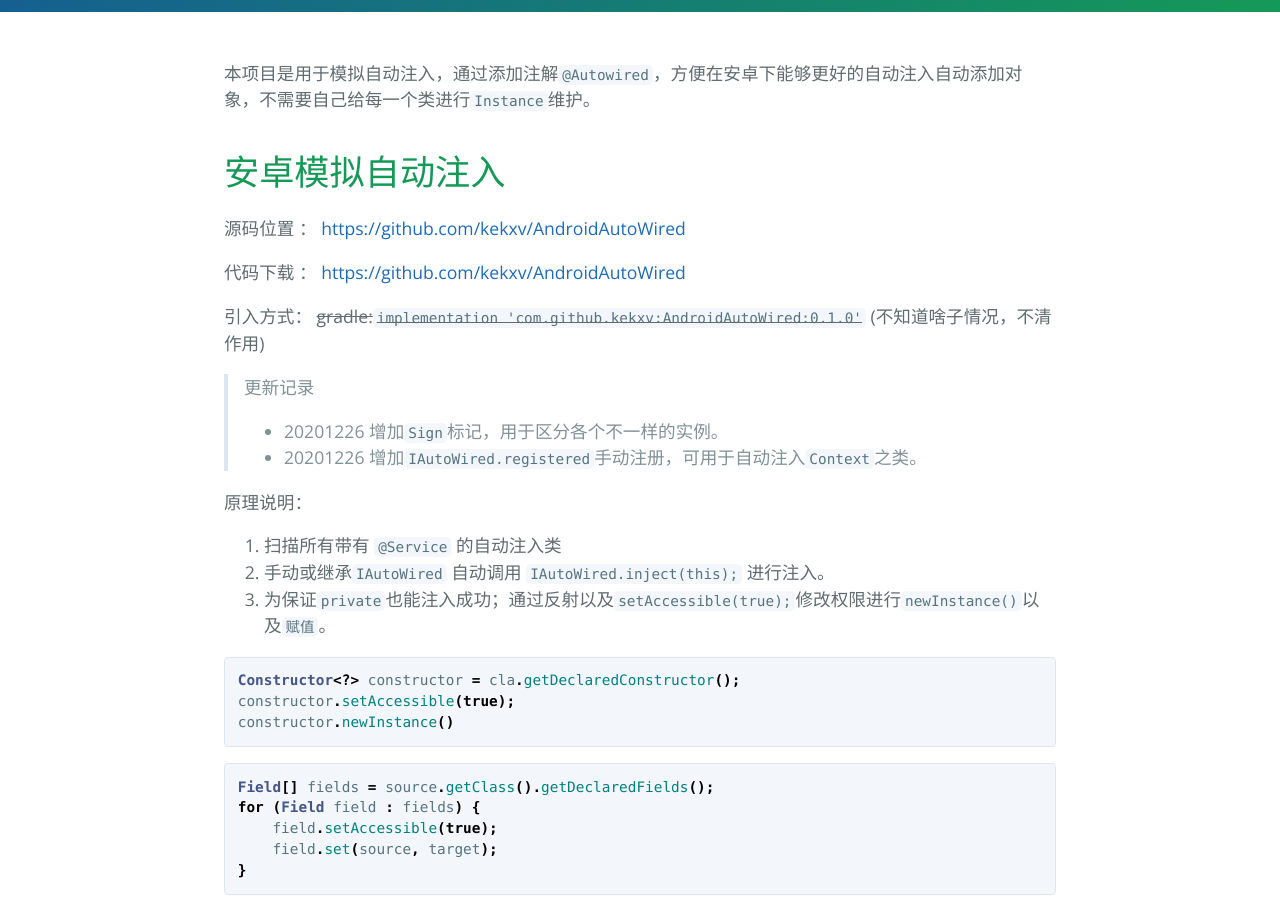
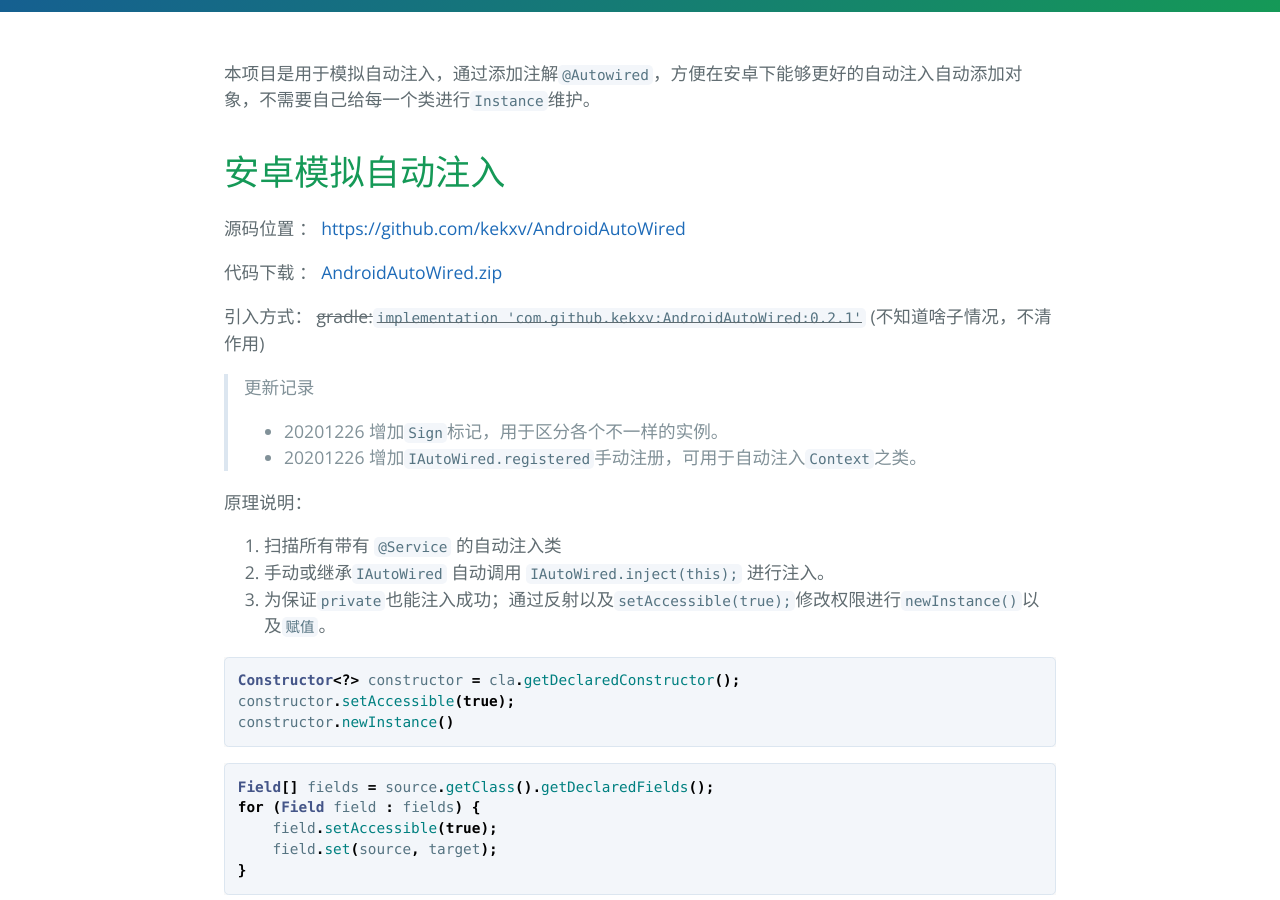
Before and after one commit to kekxv/kekxv.github.io, a Jekyll site: the page built from _posts/2020-12-25-安卓模拟自动注入.md, in a window 1280 px wide and 900 px high, scrolled down 385 px. Built offline with Jekyll 4.4.1, drawn with Linux system fonts in a browser that asks for light colours.

Commit message:
2020-12-25-安卓模拟自动注入.md

```diff
--- a/_posts/2020-12-25-安卓模拟自动注入.md
+++ b/_posts/2020-12-25-安卓模拟自动注入.md
@@ -13,9 +13,9 @@ author: "kekxv"
 
 源码位置 ： [https://github.com/kekxv/AndroidAutoWired](https://github.com/kekxv/AndroidAutoWired)
 
-代码下载 ： [https://github.com/kekxv/AndroidAutoWired](https://github.com/kekxv/AndroidAutoWired/archive/master.zip)
+代码下载 ： [AndroidAutoWired.zip](https://github.com/kekxv/AndroidAutoWired/archive/master.zip)
 
-引入方式： ~~gradle:`implementation 'com.github.kekxv:AndroidAutoWired:0.1.0'`~~ (不知道啥子情况，不清作用)
+引入方式： ~~gradle:`implementation 'com.github.kekxv:AndroidAutoWired:0.2.1'`~~ (不知道啥子情况，不清作用)
 
 > 更新记录
 > - 20201226 增加`Sign`标记，用于区分各个不一样的实例。
```
